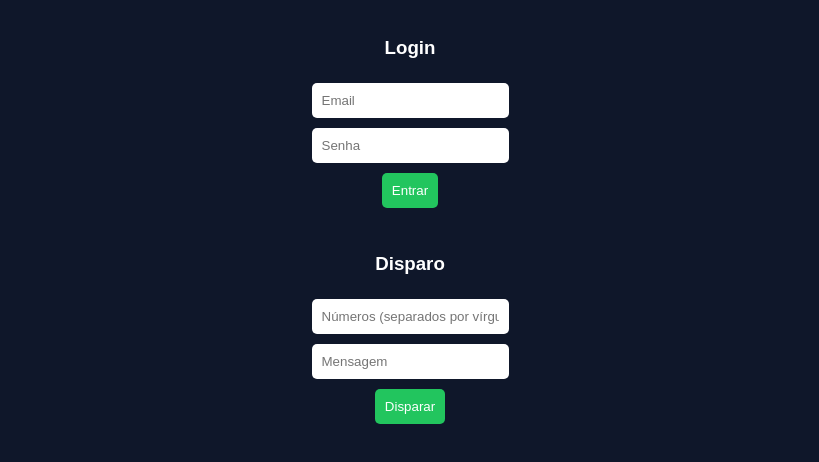
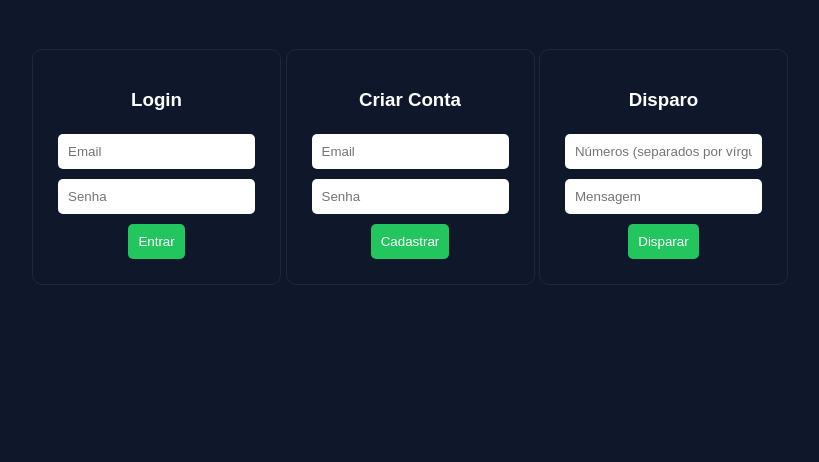
Before and after one commit to moneyautomatico/money-autom-tico, a website: page public/index.html in a window 1280 px wide. Shown: the part 62-524 px from the top of the page, without its empty margins (230-1049 px from the left). Drawn offline with Linux system fonts and the light colour scheme.

Commit message:
Update index.html

```diff
--- a/public/index.html
+++ b/public/index.html
@@ -2,17 +2,44 @@
 <html>
 <head>
   <title>Money Automático</title>
+
   <style>
-    body { font-family: Arial; background: #0f172a; color: white; text-align: center; }
-    input, button { padding: 10px; margin: 5px; border-radius: 5px; border: none; }
-    button { background: #22c55e; color: white; cursor: pointer; }
-    .box { margin-top: 40px; }
+    body {
+      font-family: Arial;
+      background: #0f172a;
+      color: white;
+      text-align: center;
+    }
+
+    input, button {
+      padding: 10px;
+      margin: 5px;
+      border-radius: 5px;
+      border: none;
+    }
+
+    button {
+      background: #22c55e;
+      color: white;
+      cursor: pointer;
+    }
+
+    .box {
+      margin-top: 30px;
+      padding: 20px;
+      border: 1px solid #1e293b;
+      display: inline-block;
+      border-radius: 10px;
+    }
   </style>
+
 </head>
+
 <body>
 
 <h1>🚀 Money Automático</h1>
 
+<!-- 🔐 LOGIN -->
 <div class="box">
   <h3>Login</h3>
   <input id="email" placeholder="Email"><br>
@@ -20,6 +47,15 @@
   <button onclick="login()">Entrar</button>
 </div>
 
+<!-- 🆕 REGISTRO -->
+<div class="box">
+  <h3>Criar Conta</h3>
+  <input id="email_reg" placeholder="Email"><br>
+  <input id="senha_reg" type="password" placeholder="Senha"><br>
+  <button onclick="register()">Cadastrar</button>
+</div>
+
+<!-- 📤 DISPARO -->
 <div class="box">
   <h3>Disparo</h3>
   <input id="numeros" placeholder="Números (separados por vírgula)"><br>
@@ -27,16 +63,19 @@
   <button onclick="enviar()">Disparar</button>
 </div>
 
-<div id="adminPanel" style="display:none; margin-top:40px;">
+<!-- 👑 ADMIN -->
+<div id="adminPanel" class="box" style="display:none;">
   <h2>👑 Painel Admin</h2>
   <button onclick="carregarUsuarios()">Ver usuários</button>
   <ul id="listaUsuarios"></ul>
 </div>
 
 <script>
+
 let token = "";
 let isAdmin = false;
 
+// 🔐 LOGIN
 async function login() {
   const email = document.getElementById("email").value;
   const senha = document.getElementById("senha").value;
@@ -57,15 +96,40 @@ async function login() {
   token = data.token;
   isAdmin = data.admin;
 
+  alert("Login realizado!");
+
   if (isAdmin) {
     document.getElementById("adminPanel").style.display = "block";
-    alert("👑 Admin logado");
-  } else {
-    alert("Usuário logado");
   }
 }
 
+// 🆕 REGISTER
+async function register() {
+  const email = document.getElementById("email_reg").value;
+  const senha = document.getElementById("senha_reg").value;
+
+  const res = await fetch("/register", {
+    method: "POST",
+    headers: {"Content-Type": "application/json"},
+    body: JSON.stringify({ email, senha })
+  });
+
+  const data = await res.json();
+
+  if (data.erro) {
+    alert(data.erro);
+  } else {
+    alert("Conta criada com sucesso!");
+  }
+}
+
+// 📤 DISPARO
 async function enviar() {
+  if (!token) {
+    alert("Faça login primeiro!");
+    return;
+  }
+
   const numeros = document.getElementById("numeros").value.split(",");
   const mensagem = document.getElementById("mensagem").value;
 
@@ -80,9 +144,10 @@ async function enviar() {
 
   const data = await res.json();
 
-  alert(JSON.stringify(data));
+  alert(data.msg || JSON.stringify(data));
 }
 
+// 👑 ADMIN
 async function carregarUsuarios() {
   const res = await fetch("/admin/users", {
     headers: {
@@ -101,6 +166,7 @@ async function carregarUsuarios() {
     lista.appendChild(li);
   });
 }
+
 </script>
 
 </body>
```
